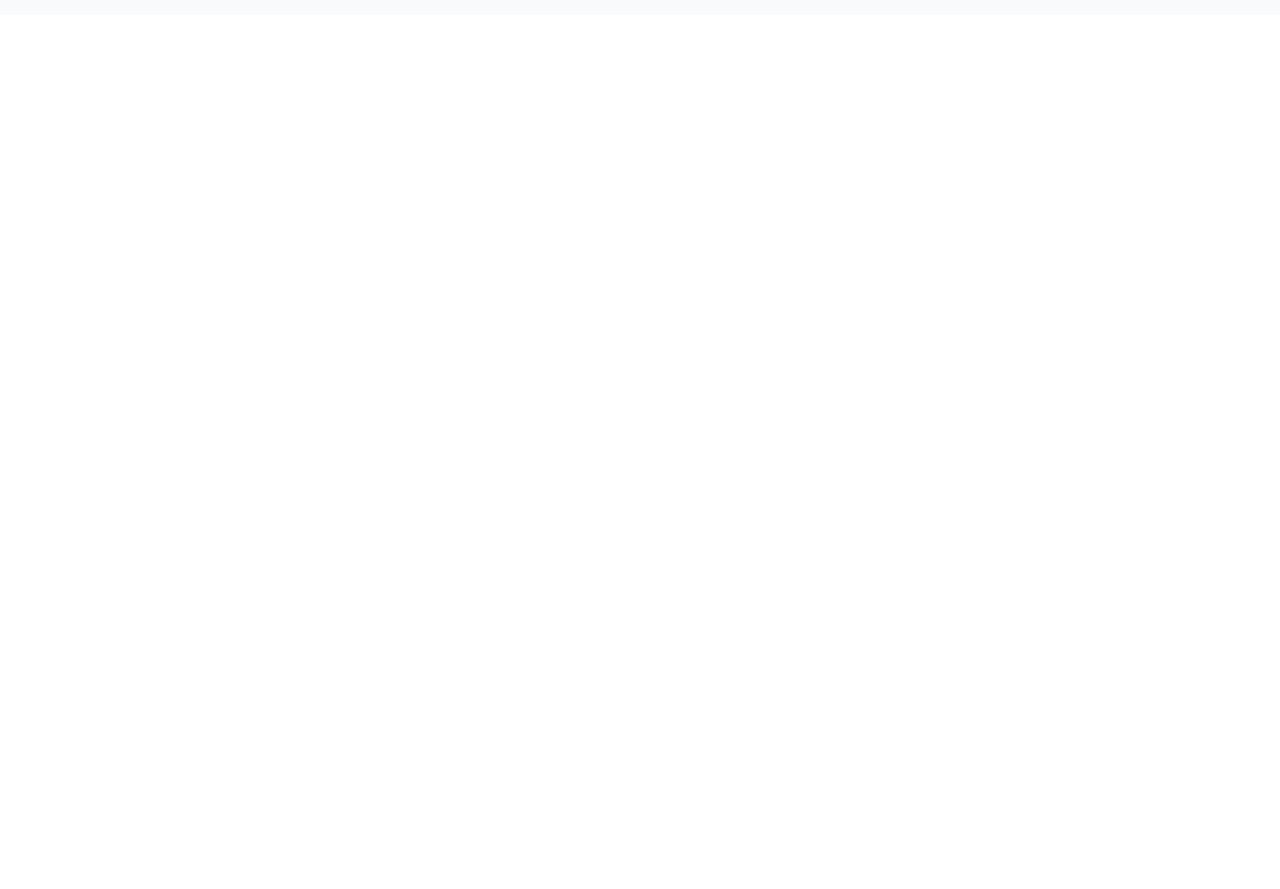
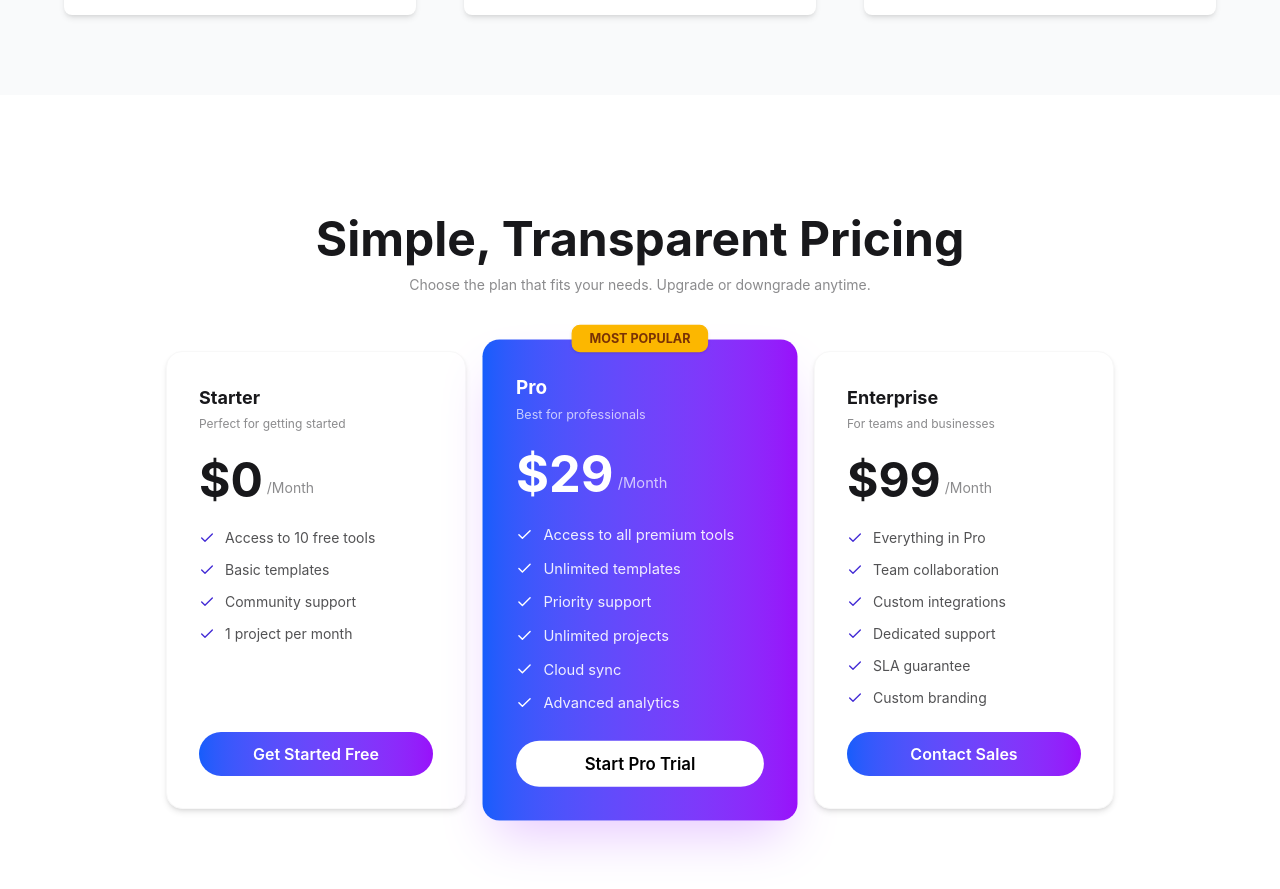
Before and after one commit to IM-Tamim/DigiTools-Platform, a React (Vite) app: page / in a window 1280 px wide. Shown: the part 1660-2549 px from the top of the page. Before the commit the page ends 1715 px from the top, so only its background shows below. Built offline with nearby package versions, Linux system fonts and the light colour scheme.

Commit message:
pricing section added

```diff
--- a/package.json
+++ b/package.json
@@ -11,6 +11,7 @@
   },
   "dependencies": {
     "@tailwindcss/vite": "^4.2.2",
+    "lucide-react": "^1.7.0",
     "react": "^19.1.1",
     "react-dom": "^19.1.1",
     "tailwindcss": "^4.2.2"
--- a/src/App.jsx
+++ b/src/App.jsx
@@ -1,6 +1,7 @@
 import "./App.css";
 import Hero from "./Components/Hero";
 import Navbar from "./Components/Navbar";
+import Pricing from "./Components/Pricing";
 import Rating from "./Components/Rating";
 import Steps from "./Components/Steps";
 import Tab from "./Components/Tab";
@@ -13,6 +14,7 @@ function App() {
       <Rating></Rating>
       <Tab></Tab>
       <Steps></Steps>
+      <Pricing></Pricing>
     </>
   );
 }
--- /dev/null
+++ b/src/Components/Pricing.jsx
@@ -0,0 +1,146 @@
+import React from "react";
+import { Check } from "lucide-react";
+
+const plans = [
+  {
+    name: "Starter",
+    tagline: "Perfect for getting started",
+    price: "$0",
+    period: "/Month",
+    features: [
+      "Access to 10 free tools",
+      "Basic templates",
+      "Community support",
+      "1 project per month",
+    ],
+    btnLabel: "Get Started Free",
+    btnClass: "btn btn-primary w-full",
+    popular: false,
+  },
+  {
+    name: "Pro",
+    tagline: "Best for professionals",
+    price: "$29",
+    period: "/Month",
+    features: [
+      "Access to all premium tools",
+      "Unlimited templates",
+      "Priority support",
+      "Unlimited projects",
+      "Cloud sync",
+      "Advanced analytics",
+    ],
+    btnLabel: "Start Pro Trial",
+    btnClass:
+      "btn btn-outline w-full border-white/60 text-white hover:bg-white/10 hover:border-white hover:text-white",
+    popular: true,
+  },
+  {
+    name: "Enterprise",
+    tagline: "For teams and businesses",
+    price: "$99",
+    period: "/Month",
+    features: [
+      "Everything in Pro",
+      "Team collaboration",
+      "Custom integrations",
+      "Dedicated support",
+      "SLA guarantee",
+      "Custom branding",
+    ],
+    btnLabel: "Contact Sales",
+    btnClass: "btn btn-primary w-full",
+    popular: false,
+  },
+];
+
+export function Pricing() {
+  return (
+    <section className="bg-base-100 py-20 px-4">
+      <div className="text-center mb-14">
+        <h2 className="text-4xl md:text-5xl font-bold text-base-content mb-3">
+          Simple, Transparent Pricing
+        </h2>
+        <p className="text-base-content/50 text-sm">
+          Choose the plan that fits your needs. Upgrade or downgrade anytime.
+        </p>
+      </div>
+
+      <div className="flex flex-wrap justify-center gap-6 max-w-5xl mx-auto items-stretch">
+        {plans.map((plan) => (
+          <div
+            key={plan.name}
+            className={`relative flex flex-col flex-1 min-w-[260px] max-w-[300px] rounded-2xl p-8 gap-6 transition-all duration-300
+            ${
+              plan.popular
+                ? "bg-gradient-to-r from-blue-600 to-purple-600 text-white shadow-2xl shadow-purple-500/30 scale-105"
+                : "bg-base-100 border border-base-200 shadow-md hover:shadow-xl"
+            }`}
+          >
+            {plan.popular && (
+              <div className="badge badge-warning absolute -top-3.5 left-1/2 -translate-x-1/2 font-bold text-xs px-4 py-3 shadow whitespace-nowrap">
+                MOST POPULAR
+              </div>
+            )}
+
+            <div>
+              <h3 className="text-lg font-bold">{plan.name}</h3>
+              <p
+                className={`text-xs mt-1 ${
+                  plan.popular ? "text-white/70" : "text-base-content/50"
+                }`}
+              >
+                {plan.tagline}
+              </p>
+            </div>
+
+            <div className="flex items-end gap-1">
+              <span className="text-5xl font-bold leading-none">
+                {plan.price}
+              </span>
+              <span
+                className={`text-sm mb-1.5 ${
+                  plan.popular ? "text-white/70" : "text-base-content/50"
+                }`}
+              >
+                {plan.period}
+              </span>
+            </div>
+
+            <ul className="flex flex-col gap-3 flex-1">
+              {plan.features.map((f) => (
+                <li key={f} className="flex items-center gap-2.5 text-sm">
+                  <Check
+                    className={`w-4 h-4 ${
+                      plan.popular ? "text-white" : "text-primary"
+                    }`}
+                  />
+                  <span
+                    className={
+                      plan.popular ? "text-white/90" : "text-base-content/75"
+                    }
+                  >
+                    {f}
+                  </span>
+                </li>
+              ))}
+            </ul>
+
+            <button
+              className={`w-full rounded-3xl py-2.5 font-semibold transition-all duration-300
+              ${
+                plan.popular
+                  ? "bg-white text-black hover:bg-gray-200"
+                  : "bg-gradient-to-r from-blue-600 to-purple-600 text-white hover:opacity-90"
+              }`}
+            >
+              {plan.btnLabel}
+            </button>
+          </div>
+        ))}
+      </div>
+    </section>
+  );
+}
+
+export default Pricing;
--- a/src/Components/Steps.jsx
+++ b/src/Components/Steps.jsx
@@ -5,7 +5,7 @@ import rocketImg from "../assets/rocket.png";
 
 const Steps = () => {
   return (
-    <div className="py-10 px-4 bg-gray-50 my-10">
+    <div className="py-20 px-4 bg-gray-50 my-10">
       <div className="max-w-6xl mx-auto ">
         <div className="text-center mb-16">
           <h2 className="text-4xl md:text-5xl font-bold mb-4">
@@ -22,7 +22,7 @@ const Steps = () => {
               <img src={userImg} alt="Create Account" className="w-10 h-10" />
             </div>
 
-            <div className="absolute top-2 right-2 w-10 h-10 flex items-center justify-center rounded-full bg-gradient-to-r from-blue-600 to-purple-600 text-white font-bold">
+            <div className="absolute top-2 right-2 w-10 h-10 flex items-center justify-center rounded-full bg-linear-to-r from-blue-600 to-purple-600 text-white font-bold">
               01
             </div>
 
@@ -42,7 +42,7 @@ const Steps = () => {
               />
             </div>
 
-            <div className="absolute top-2 right-2 w-10 h-10 flex items-center justify-center rounded-full bg-gradient-to-r from-blue-600 to-purple-600 text-white font-bold">
+            <div className="absolute top-2 right-2 w-10 h-10 flex items-center justify-center rounded-full bg-linear-to-r from-blue-600 to-purple-600 text-white font-bold">
               02
             </div>
 
@@ -57,7 +57,7 @@ const Steps = () => {
               <img src={rocketImg} alt="Start Creating" className="w-10 h-10" />
             </div>
 
-            <div className="absolute top-2 right-2 w-10 h-10 flex items-center justify-center rounded-full bg-gradient-to-r from-blue-600 to-purple-600 text-white font-bold">
+            <div className="absolute top-2 right-2 w-10 h-10 flex items-center justify-center rounded-full bg-linear-to-r from-blue-600 to-purple-600 text-white font-bold">
               03
             </div>
 
```
Also changed, not shown: 1 other file (tests, documents, lock files or other folders).
